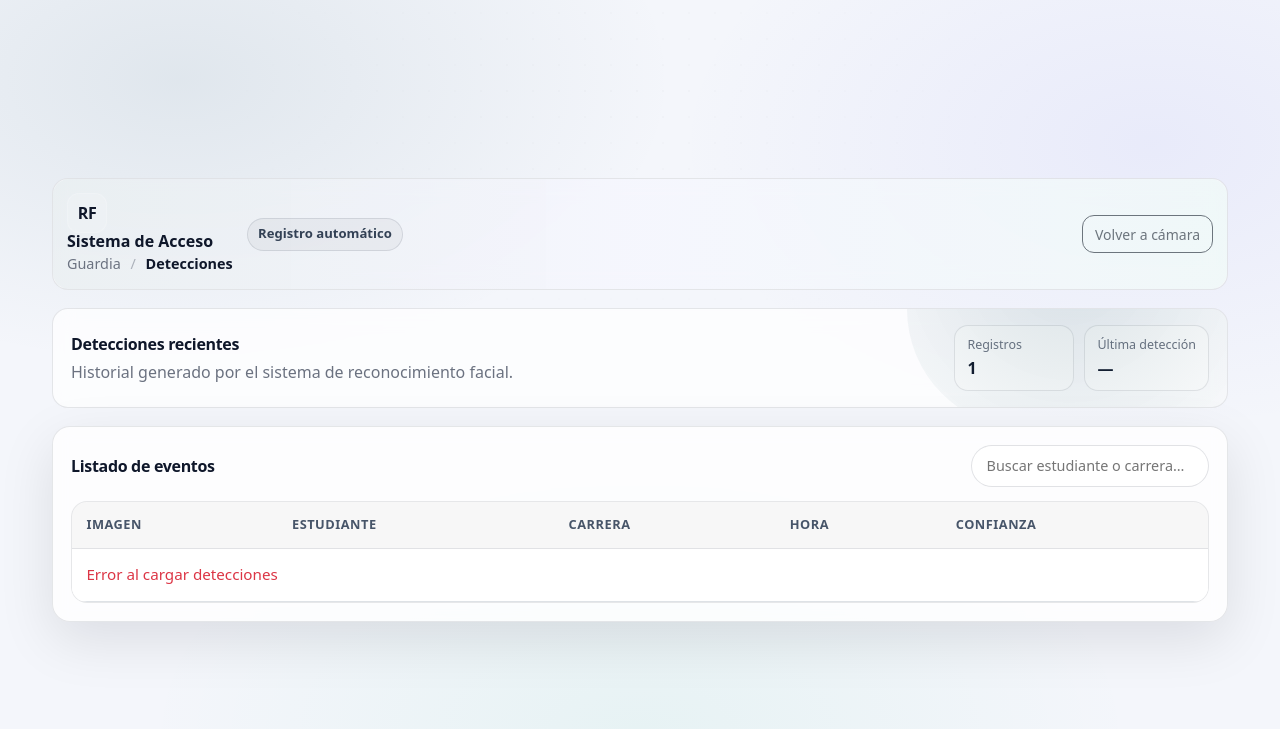
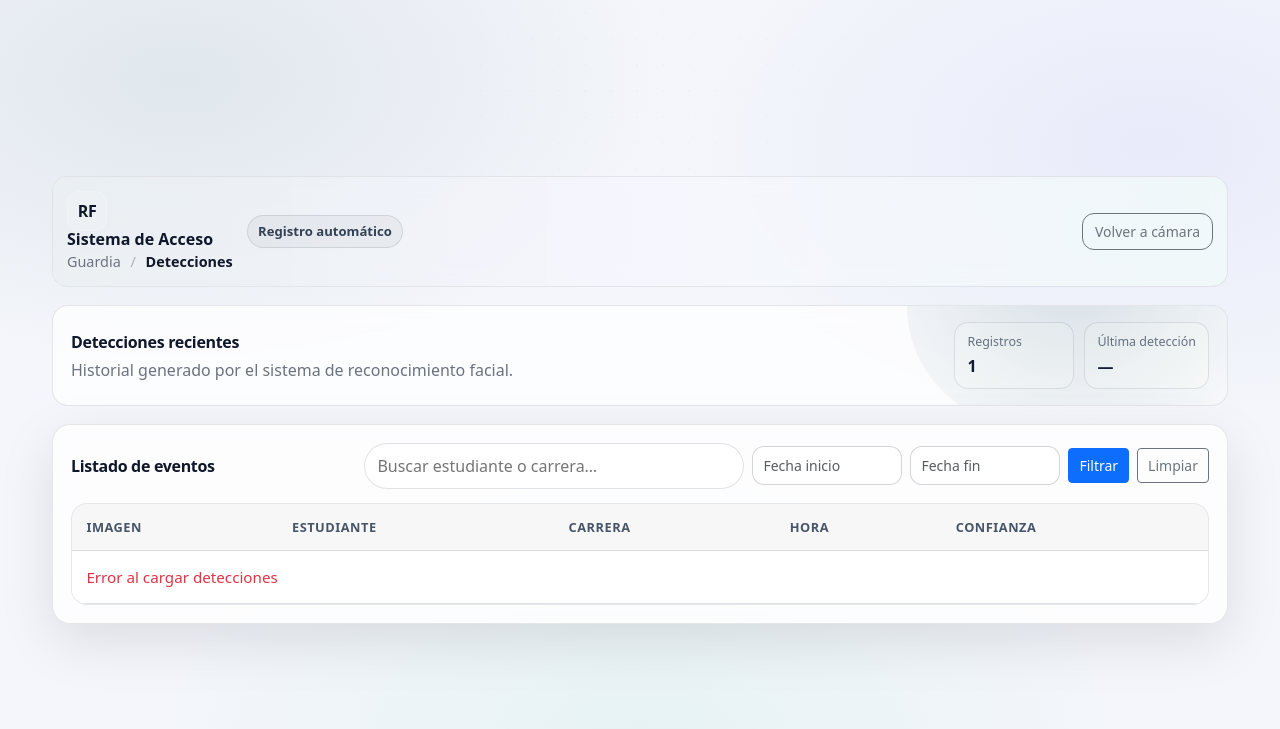
Before and after one commit to keci23-eng/Reconocimiento-facial-, a Django app: page /guard/detections/ in a window 1280 px wide. Shown: the top 729 px of the page. Run offline with Django 3.2, Linux system fonts and the light colour scheme; the visitor is signed in with stand-in values (Sample User, id 1); data that the repository does not hold is empty.

Commit message:
Implementacion de filtradoed busqueda de detecciones

```diff
--- a/Reco_facial/templates/guard_detections.html
+++ b/Reco_facial/templates/guard_detections.html
@@ -8,6 +8,8 @@
 
   <link href="https://cdn.jsdelivr.net/npm/bootstrap@5.3.0/dist/css/bootstrap.min.css" rel="stylesheet">
   <link rel="stylesheet" href="{% static 'css/login.css' %}">
+  <!-- flatpickr for nicer date picker -->
+  <link rel="stylesheet" href="https://cdn.jsdelivr.net/npm/flatpickr/dist/flatpickr.min.css">
   <link rel="icon" href="{% static 'images/logo.png' %}" type="image/png">
 </head>
 
@@ -70,10 +72,13 @@
         <div class="table-head">
           <div class="table-title">Listado de eventos</div>
 
-          <div class="table-actions">
-            <input id="filterInput" class="table-search"
-                   placeholder="Buscar estudiante o carrera…" />
-          </div>
+          <div class="table-actions d-flex align-items-center gap-2">
+              <input id="filterInput" class="table-search big-search" placeholder="Buscar estudiante o carrera…" />
+              <input id="startDate" type="text" class="form-control form-control-sm date-input" placeholder="Fecha inicio" />
+              <input id="endDate" type="text" class="form-control form-control-sm date-input" placeholder="Fecha fin" />
+              <button id="filterBtn" class="btn btn-sm btn-primary">Filtrar</button>
+              <button id="clearBtn" class="btn btn-sm btn-outline-secondary">Limpiar</button>
+            </div>
         </div>
 
         <div class="table-wrap-pro">
@@ -104,6 +109,38 @@
 
   <script src="{% static 'js/detections.js' %}"></script>
 
+  <script src="https://cdn.jsdelivr.net/npm/flatpickr"></script>
+  <script src="https://cdn.jsdelivr.net/npm/flatpickr/dist/l10n/es.js"></script>
+  <style>
+    /* enlarge search and date inputs to match screenshot */
+    .big-search{ min-width:380px; padding:10px 12px; font-size:16px; }
+    .date-input{ width:150px; padding:8px 10px; font-size:14px; }
+    .table-actions .btn{ padding:6px 10px; }
+    /* thumb size in table */
+    .thumb{ width:72px; height:72px; object-fit:cover; border-radius:6px; }
+  </style>
+
+  <script>
+    document.addEventListener('DOMContentLoaded', function(){
+      // init flatpickr with Spanish locale, visible format d/m/Y but value Y-m-d for backend
+      if(window.flatpickr){
+        flatpickr.localize(flatpickr.l10ns.es);
+        flatpickr('#startDate', {
+          altInput: true,
+          altFormat: 'd/m/Y',
+          dateFormat: 'Y-m-d',
+          allowInput: true,
+        });
+        flatpickr('#endDate', {
+          altInput: true,
+          altFormat: 'd/m/Y',
+          dateFormat: 'Y-m-d',
+          allowInput: true,
+        });
+      }
+    });
+  </script>
+
   <script>
     const filterInput = document.getElementById('filterInput');
     const body = document.getElementById('detectionsBody');
```
